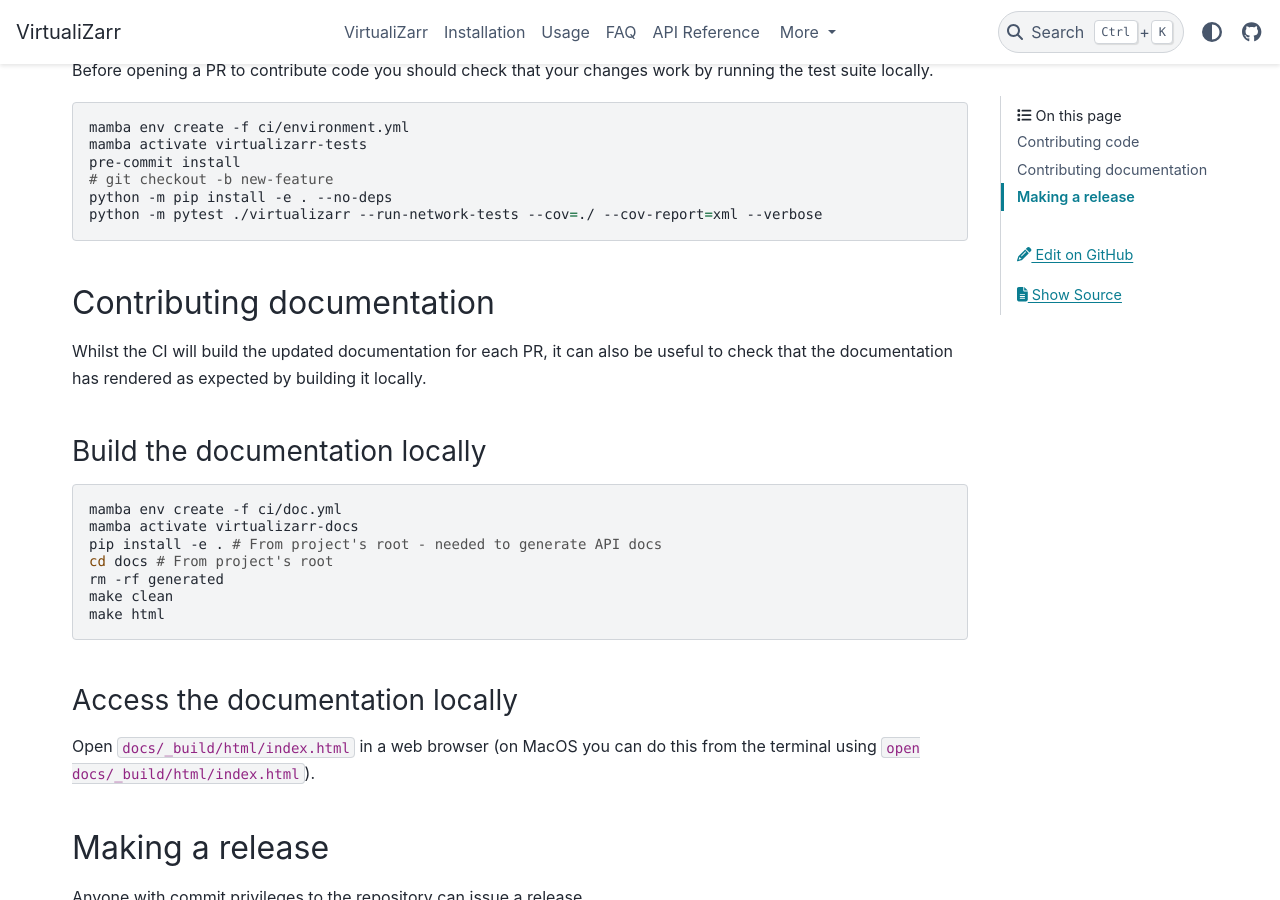
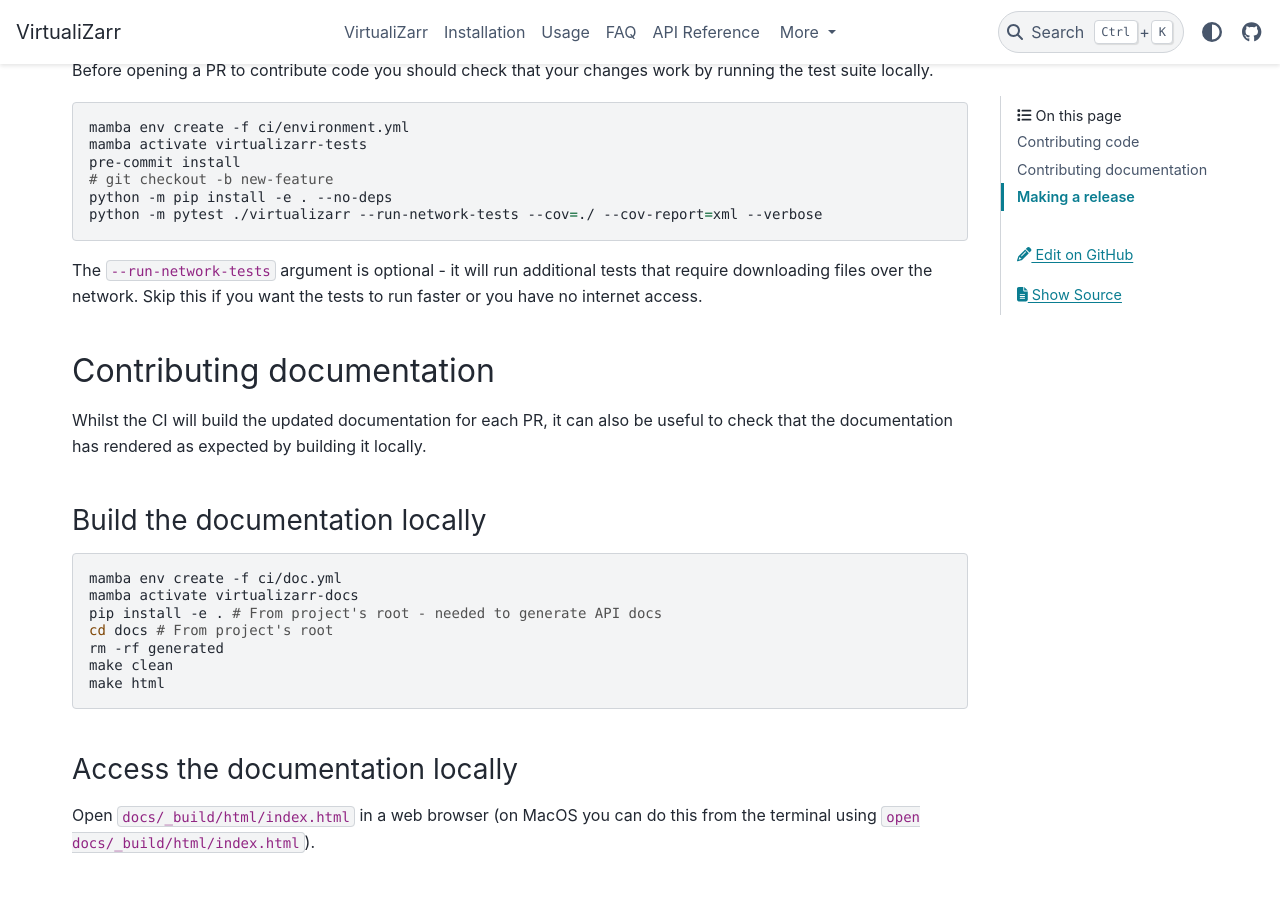
Before and after one commit to zarr-developers/VirtualiZarr, a Sphinx documentation site: the page built from docs/contributing.md, in a window 1280 px wide and 900 px high, scrolled down 303 px. Built offline with Sphinx 7.4.7 and the PyData theme 0.15.4, drawn with Linux system fonts in a browser that asks for light colours.

Commit message:
explain --run-network-tests

````diff
--- a/docs/contributing.md
+++ b/docs/contributing.md
@@ -14,6 +14,8 @@
 python -m pip install -e . --no-deps
 python -m pytest ./virtualizarr --run-network-tests --cov=./ --cov-report=xml --verbose
 ```
+
+The `--run-network-tests` argument is optional - it will run additional tests that require downloading files over the network. Skip this if you want the tests to run faster or you have no internet access.
 
 ## Contributing documentation
 
````
